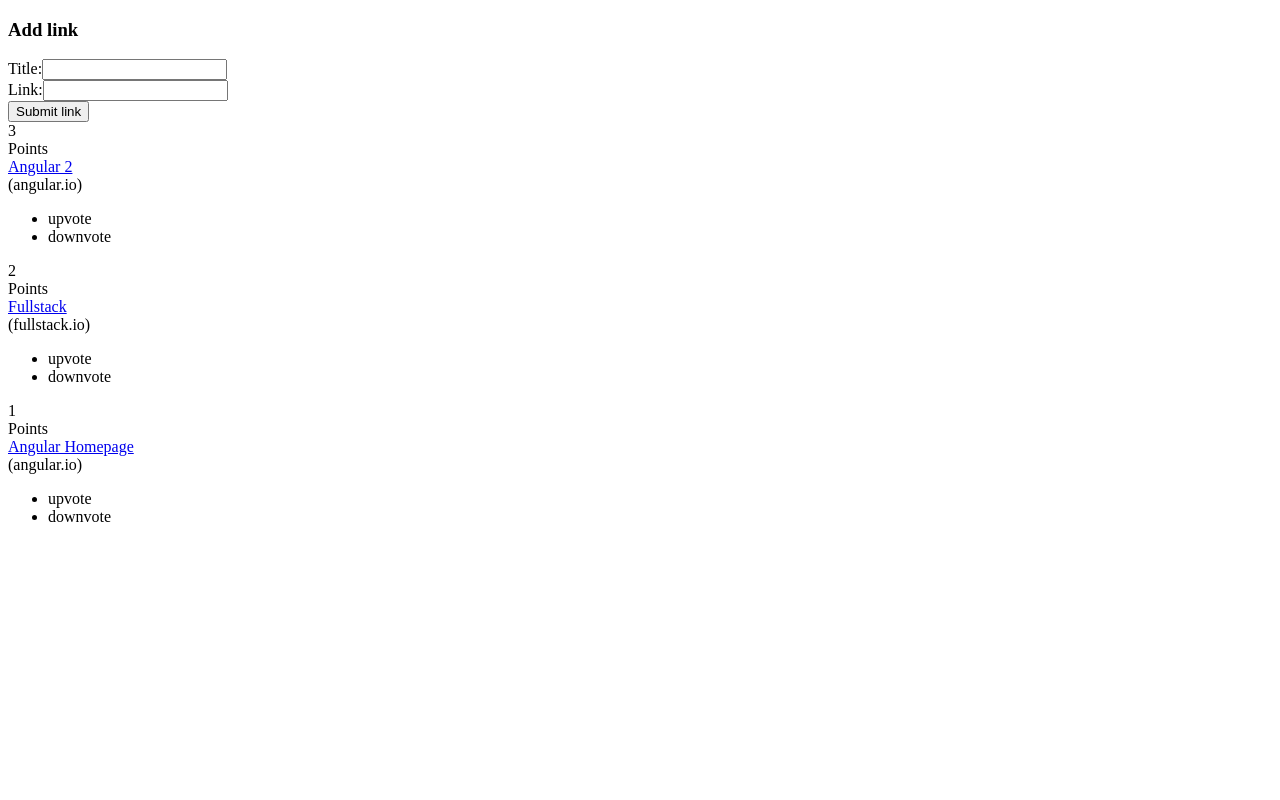
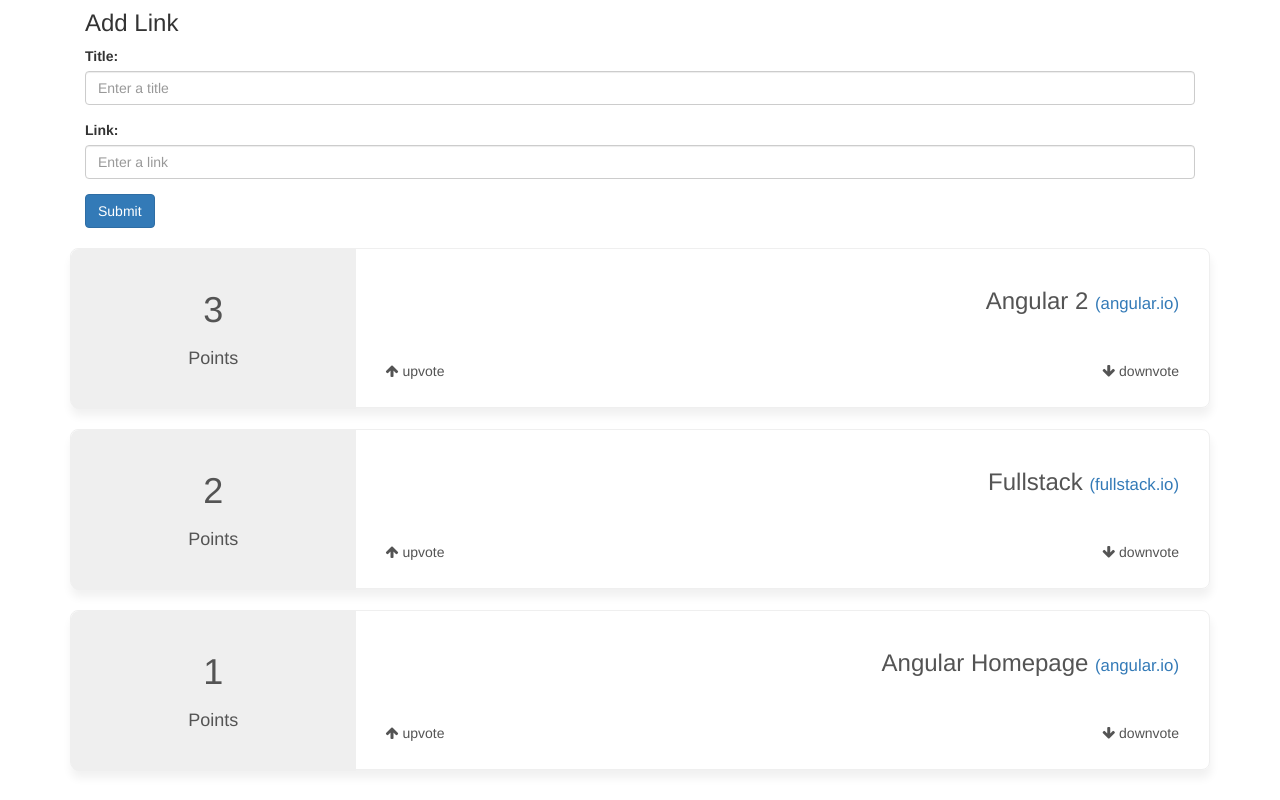
Before and after one commit to bonett/simple-reddit-clone, an Angular app: page / in a window 1280 px wide. Built offline with nearby package versions, Linux system fonts and the light colour scheme.

Commit message:
article component styled

```diff
--- a/src/app/app.component.html
+++ b/src/app/app.component.html
@@ -1,18 +1,24 @@
+<div class="container">
+
+  <div class="row">
+    <div class="col-xs-12 col-sm-12 col-md-12 col-lg-12">
+      <div class="col-xs-12 col-sm-12 col-md-12 col-lg-12">
         <form>
-  <h3>Add link</h3>
-  <div>
+          <h3>Add Link</h3>
+          <div class="form-group">
             <label for="title">Title:</label>
-    <Input name="title" #newTitle>
+            <Input name="title" class="form-control" id="title" placeholder="Enter a title" #newTitle>
           </div>
-  <div>
+          <div class="form-group">
             <label for="link">Link:</label>
-    <Input name="link" #newLink>
+            <Input name="link" class="form-control" id="link" placeholder="Enter a link" #newLink>
           </div>
-  <button (click)="addArticle(newTitle, newLink)">
-    Submit link
-  </button>
+          <button type="submit" class="btn btn-primary" (click)="addArticle(newTitle, newLink)">Submit</button>
         </form>
-
-<div>
+      </div>
+      <div class="col-xs-12 col-sm-12 col-md-12 col-lg-12">
         <app-article *ngFor="let article of sortedArticles()" [article]="article"></app-article>
       </div>
+    </div>
+  </div>
+</div>
--- a/src/app/article/article.component.html
+++ b/src/app/article/article.component.html
@@ -1,30 +1,26 @@
-<div>
-    <div>
-        <div>
+<div class="row article">
+    <div class="col-xs-12 col-sm-5 col-md-4 col-lg-3 article__counter">
+        <h1 class="article__indicator_dark">
             {{ article.votes }}
+        </h1>
+        <h4 class="article__point_dark">
+            Points
+        </h4>
+    </div>
+    <div class="col-xs-12 col-sm-7 col-md-8 col-lg-9 article__description">
+        <div class="article__title">
+            <h3 class="article__text_dark">{{ article.title }} <a href="{{ article.link }}" target="_blank"
+                    class="article__link">({{ article.domain() }})</a></h3>
         </div>
-        <div>
-            Points
+        <div class="article__votes">
+            <a (click)="onVoteUp()" class="article__button_dark">
+                <i class="fa fa-arrow-up"></i>
+                upvote
+            </a>
+            <a (click)="onVoteDown()" class="article__button_dark">
+                <i class="fa fa-arrow-down"></i>
+                downvote
+            </a>
         </div>
     </div>
 </div>
-<div>
-    <a href="{{ article.link }}">
-        {{ article.title }}
-    </a>
-    <div>({{ article.domain() }})</div>
-    <ul>
-        <li>
-            <a (click)="onVoteUp()">
-                <i class="fa fa-arrow-up"></i>
-                upvote
-            </a>
-        </li>
-        <li>
-            <a (click)="onVoteDown()">
-                <i class="fa fa-arrow-down"></i>
-                downvote
-            </a>
-        </li>
-    </ul>
-</div>
--- a/src/app/article/article.component.scss
+++ b/src/app/article/article.component.scss
@@ -0,0 +1,76 @@
+.article {
+    border: 1px solid #efefef;
+    border-radius: 8px;
+    box-shadow: 1px 8px 10px #f1f1f1;
+    height: 160px;
+
+    &__counter {
+        align-items: center;
+        background-color: #efefef;
+        border-radius: 8px 0 0 8px;
+        display: flex;
+        flex-direction: column;
+        height: 160px;
+        justify-content: center;
+        padding: 10px;
+    }
+
+    &__indicator {
+        &_dark {
+            color: #545454;
+        }
+    }
+
+    &__point {
+        &_dark {
+            color: #545454;
+        }
+    }
+
+    &__description {
+        align-items: flex-start;
+        display: flex;
+        flex-direction: column;
+        height: 160px;
+        justify-content: space-around;
+        padding: 10px 20px;
+    }
+
+    &__title {
+        align-items: flex-start;
+        display: flex;
+        flex-direction: row;
+        justify-content: flex-end;
+        padding: 10px;
+        width: 100%;
+    }
+
+    &__text {
+        &_dark {
+            color: #545454;
+        }
+    }
+
+    &__link {
+        font-size: 0.7em;
+    }
+
+    &__votes {
+        align-items: flex-end;
+        display: flex;
+        flex-direction: row;
+        justify-content: space-between;
+        padding: 10px;
+        width: 100%;
+    }
+
+    &__button {
+        font-size: 1.35em;
+
+        &_dark {
+            color: #545454;
+        }
+    }
+
+
+}
--- a/src/index.html
+++ b/src/index.html
@@ -6,6 +6,8 @@
   <base href="/">
   <meta name="viewport" content="width=device-width, initial-scale=1">
   <link rel="icon" type="image/x-icon" href="favicon.ico">
+  <link rel="stylesheet" href="https://cdnjs.cloudflare.com/ajax/libs/font-awesome/4.7.0/css/font-awesome.css">
+  <link rel="stylesheet" href="https://stackpath.bootstrapcdn.com/bootstrap/3.4.1/css/bootstrap.min.css" integrity="sha384-HSMxcRTRxnN+Bdg0JdbxYKrThecOKuH5zCYotlSAcp1+c8xmyTe9GYg1l9a69psu" crossorigin="anonymous">
 </head>
 <body>
   <app-root></app-root>
--- a/src/styles.scss
+++ b/src/styles.scss
@@ -1 +1,13 @@
 /* You can add global styles to this file, and also import other style files */
+
+*, *:hover{
+    text-decoration: none !important;
+}
+
+a {
+    cursor: pointer;
+}
+
+h1, h2, h3 , h4, h5 ,h6 {
+    margin-top: 10px !important;
+}
```
Lines whose indentation alone changed are shown as unchanged.
